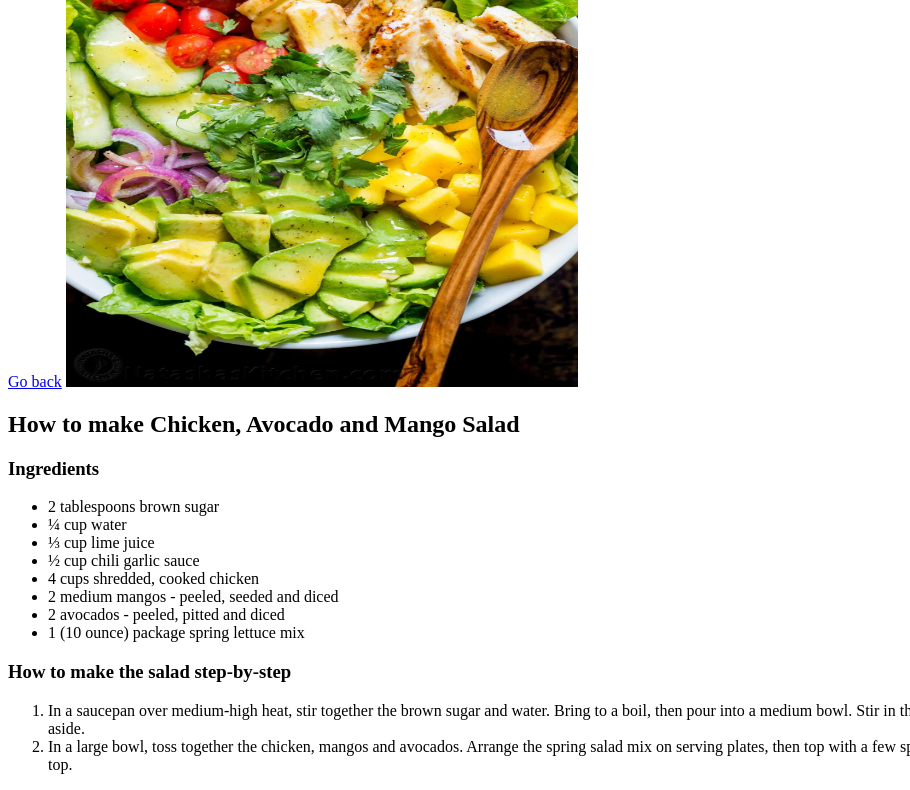
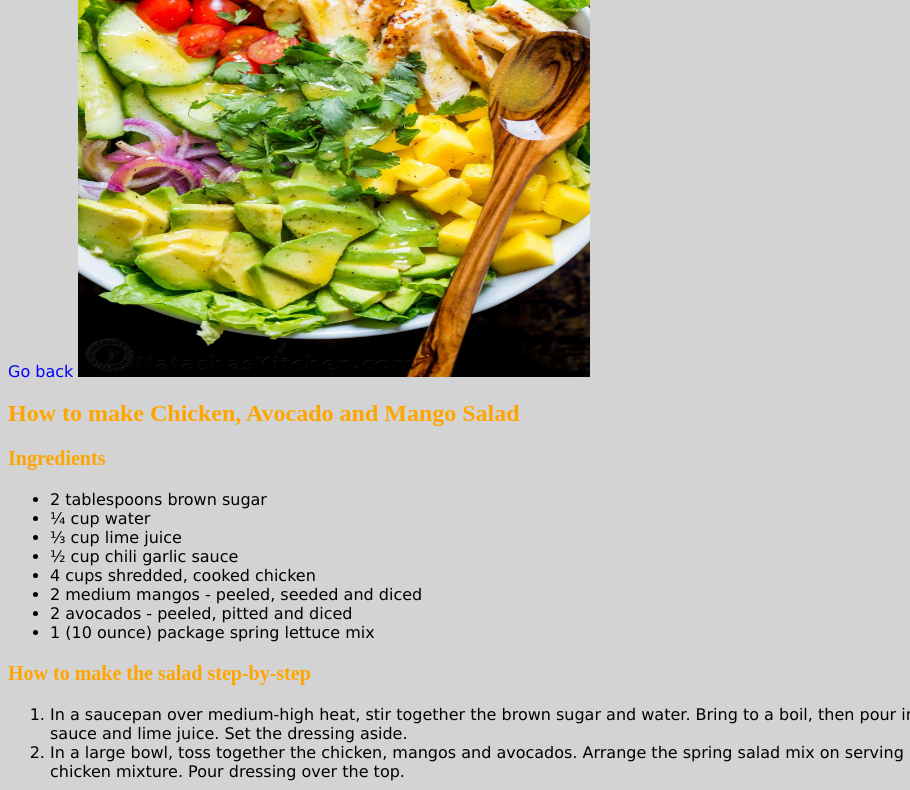
Before and after one commit to AtanasNaydev/odin-recipes, a plain HTML site: page recipes/salad.html in a window 1280 px wide. Shown: the part 205-995 px from the top of the page, without its empty margins (0-910 px from the left). Drawn offline with Linux system fonts and the light colour scheme.

Commit message:
I added style.css after I learned more about CSS into every html file in the odin recipes

```diff
--- a/recipes/salad.html
+++ b/recipes/salad.html
@@ -3,13 +3,14 @@
 <head>
     <meta charset="UTF-8">
     <meta name="viewport" content="width=device-width, initial-scale=1.0">
+    <link rel="stylesheet" href="../style/style.css">
     <title>Chicken, Avocado and Mango Salad</title>
 </head>
 <body>
 
     <h1>Chicken, Avocado and Mango Salad</h1>
     <a href="../index.html">Go back</a>
-    <img src="../images/salad.jpg" alt="Image of salad" width="512" height="512">
+    <img class="salad" src="../images/salad.jpg" alt="Image of salad" width="512" height="312">
 
     <h2>How to make Chicken, Avocado and Mango Salad</h2>
     <h3>Ingredients</h3>
--- /dev/null
+++ b/style/style.css
@@ -0,0 +1,52 @@
+*{
+    font-family:Verdana, Geneva, Tahoma, sans-serif;
+    background-color: lightgrey;
+}
+a{
+    text-decoration: none;
+}
+a:link{
+    color:blue;
+}
+a:visited{
+    color:orange;
+}
+a:hover{
+    color:blue;
+}
+a:active{
+    color:blue;
+}
+h1,h2,h3{
+    color:orange;
+    font-family: 'Times New Roman', Times, serif;
+
+
+}
+h1{
+    font-size:28px;
+    text-align: center;
+}
+h2{
+    font-size:24px;
+}
+h3{
+    font-size:20px;
+}
+p{
+    font-size:16px;
+}
+ul{
+    margin: 2px;
+}
+ol{
+    margin:2px;
+}
+img{
+   height: auto;
+
+}
+.salad{
+    height:512px;
+   width: 512px;
+}
```
Also changed, not shown: index.html (+4 -3 lines), recipes/lasagna.html (+1 -0 lines), recipes/pizza.html (+2 -1 lines), 1 other file.
